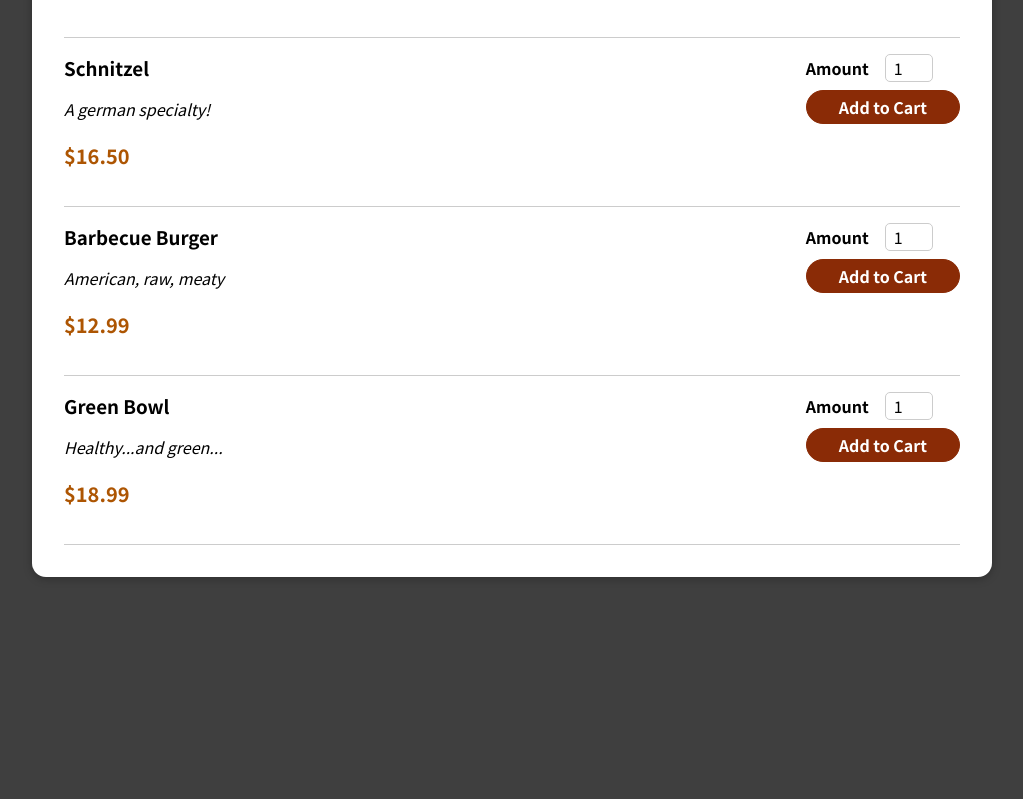
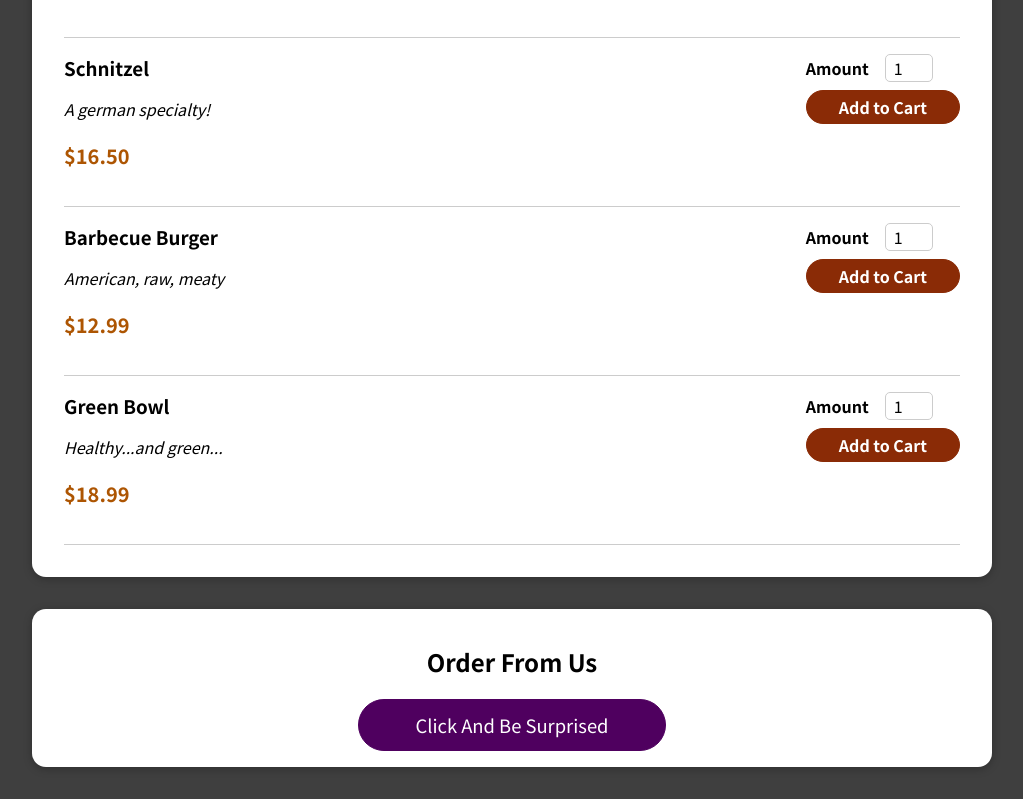
Before and after one commit to PajkoStefan/react-practice-the-food-order-app, a React (Create React App) app: page / in a window 1280 px wide. Shown: the part 652-1451 px from the top of the page, without its empty margins (128-1151 px from the left). Before the commit the page ends 1261 px from the top, so only its background shows below. Built offline with nearby package versions, Linux system fonts and the light colour scheme.

Commit message:
Optimization Techniques added

```diff
--- a/src/App.js
+++ b/src/App.js
@@ -2,6 +2,7 @@ import { useState } from "react";
 import Cart from "./components/Cart/Cart";
 import Header from "./components/Layout/Header/Header";
 import Meals from "./components/Meals/Meals";
+import Paragraph from "./components/Paragraph/Paragraph";
 import CartProvider from "./store/cart-context.js/CartProvider";
 
 const App = () => {
@@ -15,12 +16,23 @@ const App = () => {
     setCartIsShown(false);
   };
 
+  const paragraphContent = {
+    title: "Order From Us",
+    content: (
+      <>
+        Surprise! Use <strong>"ORDER10"</strong> coupon code to save 10%!
+      </>
+    ),
+  };
+
+  const buttonContent = { content: "Click And Be Surprised" };
   return (
     <CartProvider>
       {cartIsShown && <Cart onCloseCart={hideCartHandler} />}
       <Header onShowCart={showCartHandler} />
       <main>
         <Meals />
+        <Paragraph content={paragraphContent} button={buttonContent} />
       </main>
     </CartProvider>
   );
--- /dev/null
+++ b/src/components/DemoOutput/DemoOutput.js
@@ -0,0 +1,7 @@
+import React from "react";
+
+const DemoOutput = ({ content, show }) => {
+  return <>{show && <p>{content}</p>}</>;
+};
+
+export default React.memo(DemoOutput);
--- /dev/null
+++ b/src/components/Paragraph/Paragraph.js
@@ -0,0 +1,36 @@
+import { useCallback, useMemo, useState } from "react";
+import Button from "../../components/UI/Button/Button";
+import DemoOutput from "../DemoOutput/DemoOutput";
+import Card from "../UI/Card/Card";
+
+import classes from "./Paragraph.module.css";
+
+const Paragraph = ({ content, button }) => {
+  const { title, content: paragraphContent } = content;
+  const { content: btnContent } = button;
+  const [showParagraph, setShowParagraph] = useState(false);
+
+  const toggleParagrahHandler = useCallback(() => {
+    setShowParagraph((prevState) => !prevState);
+  }, []);
+
+  const buttonProps = useMemo(() => {
+    return {
+      id: "btn-paragraph",
+      className: classes.button,
+      onClick: toggleParagrahHandler,
+    };
+  }, [toggleParagrahHandler]);
+
+  return (
+    <section className={classes.paragraph}>
+      <Card>
+        <h2>{title}</h2>
+        <DemoOutput show={showParagraph} content={paragraphContent} />
+        <Button button={buttonProps}>{btnContent}</Button>
+      </Card>
+    </section>
+  );
+};
+
+export default Paragraph;
--- /dev/null
+++ b/src/components/Paragraph/Paragraph.module.css
@@ -0,0 +1,41 @@
+.button {
+  font: inherit;
+  border: 1px solid #4f005f;
+  background: #4f005f;
+  color: white;
+  padding: 0.75rem 3.5rem;
+  cursor: pointer;
+  font-size: 1.15rem;
+  border-radius: 30px;
+}
+
+.button:hover,
+.button:active {
+  background: #741188;
+  border-color: #741188;
+}
+
+.button:focus {
+  outline: none;
+}
+
+button:disabled,
+button:focus:disabled,
+button:hover:disabled,
+button:active:disabled {
+  background: #ccc;
+  border-color: #ccc;
+  color: #666666;
+  cursor: not-allowed;
+}
+
+.paragraph {
+  max-width: 60rem;
+  width: 90%;
+  margin: 2rem auto;
+  animation: meals-appear 1s ease-out forwards;
+}
+
+.paragraph > div  {
+  text-align: center;
+}
--- a/src/components/UI/Button/Button.js
+++ b/src/components/UI/Button/Button.js
@@ -1,3 +1,4 @@
+import React from "react";
 // import classes from "./Button.module.css";
 
 const Button = ({ children, button: { id }, button }) => {
@@ -8,4 +9,4 @@ const Button = ({ children, button: { id }, button }) => {
   );
 };
 
-export default Button;
+export default React.memo(Button);
```
